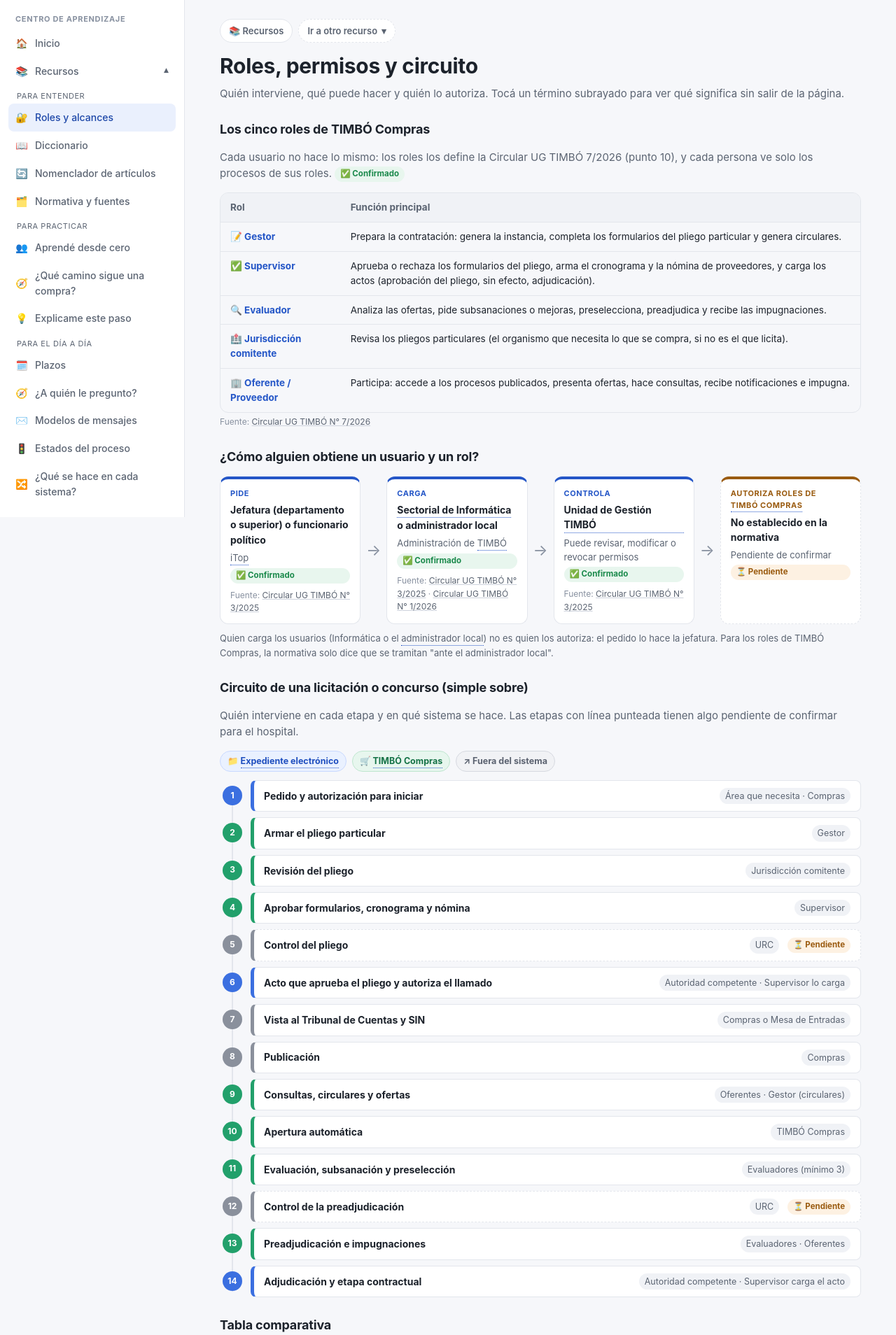
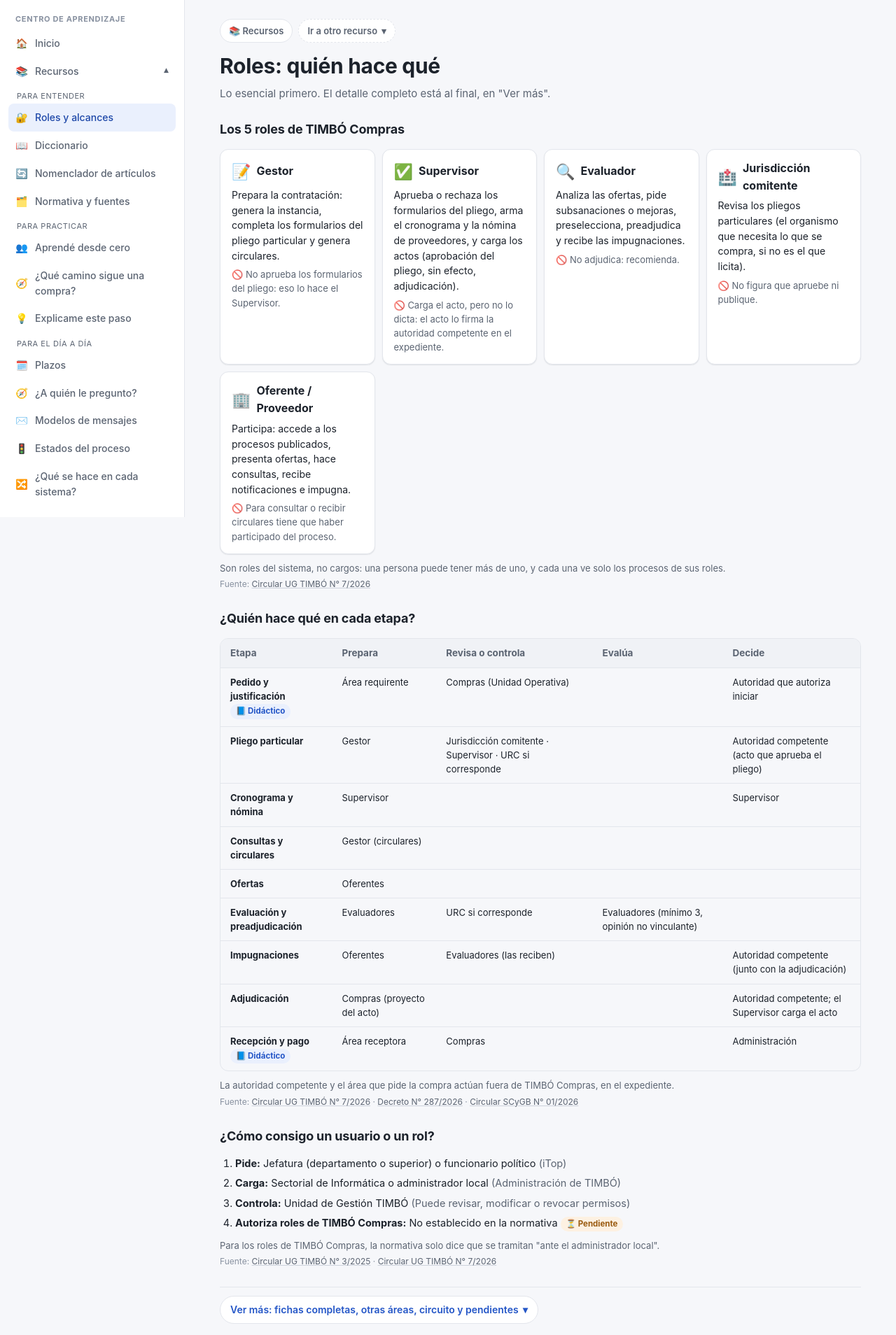
Before and after one commit to bereail/GIT-HEEP, a Flask app: page /recursos/roles in a window 1280 px wide. Shown: the part 61-1969 px from the top of the page at 70% size. Run offline with Flask 3, Linux system fonts and the light colour scheme; data that the repository does not hold is empty.

Commit message:
Roles en versión corta: 5 tarjetas, matriz por etapa, cómo pedir un rol y el detalle en "Ver más"
Co-Authored-By: Claude Opus 5.5 <noreply@anthropic.com>

```diff
--- a/centroAprendizaje/app/static/css/styles.css
+++ b/centroAprendizaje/app/static/css/styles.css
@@ -1742,7 +1742,7 @@ table.data-table { width: 100%; border-collapse: collapse; font-size: 13.5px; }
 .sis-ejemplo { list-style: none; padding: 0; margin: 0; display: grid; gap: 8px; counter-reset: paso; }
 .sis-paso { counter-increment: paso; background: var(--surface); border: 1px solid var(--border); border-left: 5px solid var(--sis); border-radius: var(--radius-sm); padding: 10px 14px; font-size: 14px; }
 .sis-paso::before { content: counter(paso) ". "; font-weight: 700; }
-.mat-tabla td { min-width: 150px; font-size: 13px; }
+.mat-tabla td { min-width: 120px; font-size: 13px; }
 .exp-buscador, .exp-etapa { padding: 18px; margin-bottom: 14px; }
 .exp-preguntas { display: grid; gap: 6px; margin-top: 12px; }
 .exp-pregunta { border: 1px solid var(--border); border-radius: var(--radius-sm); padding: 10px 14px; background: var(--surface); }
@@ -1778,3 +1778,17 @@ table.data-table { width: 100%; border-collapse: collapse; font-size: 13.5px; }
 @keyframes rec-aparece { from { opacity: 0; transform: translateY(-4px); } to { opacity: 1; transform: none; } }
 @media (prefers-reduced-motion: reduce) { .rec-desplegable__cuerpo, .nav-grupo[open] > :not(summary) { animation: none; } .rec-desplegable__flecha, .nav-grupo__flecha { transition: none; } }
 @media (max-width: 760px) { .rec-desplegable__cuerpo { grid-template-columns: 1fr; } .rec-desplegable__todo { justify-self: start; } }
+
+/* ------------------------------------------------- Roles (versión corta) -- */
+.rol-tarjetas { display: grid; grid-template-columns: repeat(auto-fill, minmax(210px, 1fr)); gap: 10px; }
+.rol-tarjeta { padding: 14px 16px; display: grid; gap: 6px; align-content: start; }
+.rol-tarjeta__head { display: flex; align-items: center; gap: 8px; font-size: 16px; }
+.rol-tarjeta__icono { font-size: 22px; }
+.rol-tarjeta p { margin: 0; font-size: 14px; }
+.rol-tarjeta__no { color: var(--text-muted); font-size: 13px !important; }
+.rol-pasos { margin: 0; padding-left: 22px; display: grid; gap: 6px; font-size: 14.5px; }
+.rol-mas { margin-top: 18px; border-top: 1px solid var(--border); padding-top: 12px; }
+.rol-mas > summary { list-style: none; display: inline-flex; gap: 6px; align-items: center; padding: 8px 14px; border-radius: 999px; border: 1px solid var(--border); background: var(--surface); font-weight: 600; font-size: 14px; color: var(--accent); cursor: pointer; }
+.rol-mas > summary::-webkit-details-marker { display: none; }
+.rol-mas[open] > summary span { display: inline-block; transform: rotate(180deg); }
+.rol-mas[open] > :not(summary) { animation: rec-aparece .2s ease-out; }
--- a/centroAprendizaje/app/templates/recursos/roles.html
+++ b/centroAprendizaje/app/templates/recursos/roles.html
@@ -1,100 +1,59 @@
 {% extends layout %}
-{% from "recursos/_comun.html" import subnav, estado, fuentes, datos_glosario, cinco_roles with context %}
+{% from "recursos/_comun.html" import subnav, estado, fuentes, datos_glosario with context %}
 {% block titulo %}Roles y circuito — Recursos{% endblock %}
 {% block shell_clase %}admin-shell--ancho{% endblock %}
 {% block contenido %}
 {{ subnav('roles') }}
-<h1 style="margin:8px 0 4px">Roles, permisos y circuito</h1>
-<p class="text-muted" style="margin:0 0 6px">Quién interviene, qué puede hacer y quién lo autoriza. Tocá un término subrayado para ver qué significa sin salir de la página.</p>
+<h1 style="margin:8px 0 4px">Roles: quién hace qué</h1>
+<p class="text-muted" style="margin:0 0 6px">Lo esencial primero. El detalle completo está al final, en "Ver más".</p>
 
-{{ cinco_roles(roles) }}
-
-{# ---------------------------------------------------------- esquema 1 #}
-<section class="rec-bloque" data-glosario-auto>
-  <h2 class="section__title">¿Cómo alguien obtiene un usuario y un rol?</h2>
-  <div class="rec-flujo">
-    {% for p in circuito.permisos %}
-    <div class="rec-flujo__paso {{ 'rec-flujo__paso--pendiente' if p.pendiente }}">
-      <div class="rec-flujo__etiqueta">{{ p.paso }}</div>
-      <div class="rec-flujo__quien">{{ p.quien }}</div>
-      <div class="rec-flujo__como">{{ p.como }}</div>
-      {{ estado('pendiente' if p.pendiente else 'confirmado') }}
-      {{ fuentes(p.fuentes) }}
+{# ---------------------------------------------------------- los 5 roles #}
+{% set compras = roles.grupos | selectattr('slug', 'equalto', 'timbo-compras') | first %}
+<section class="rec-bloque">
+  <h2 class="section__title">Los 5 roles de TIMBÓ Compras</h2>
+  <div class="rol-tarjetas">
+    {% for r in compras.roles %}
+    <div class="card rol-tarjeta">
+      <div class="rol-tarjeta__head"><span class="rol-tarjeta__icono">{{ r.icono }}</span><b>{{ r.nombre }}</b></div>
+      <p>{{ r.resumen }}</p>
+      <p class="rol-tarjeta__no">🚫 {{ r.limitaciones.texto.split('. ')[0] | trim('.') }}.</p>
     </div>
-    {% if not loop.last %}<div class="rec-flujo__flecha" aria-hidden="true">→</div>{% endif %}
     {% endfor %}
   </div>
-  <p class="text-muted rec-nota">Quien carga los usuarios (Informática o el administrador local) no es quien los autoriza: el pedido lo hace la jefatura. Para los roles de TIMBÓ Compras, la normativa solo dice que se tramitan "ante el administrador local".</p>
-</section>
-
-{# ---------------------------------------------------------- esquema 2 #}
-<section class="rec-bloque" data-glosario-auto>
-  <h2 class="section__title">{{ circuito.titulo }}</h2>
-  <p class="text-muted" style="margin-top:0">{{ circuito.bajada }}</p>
-  <div class="rec-sistemas">
-    <span class="rec-sistema rec-sistema--expediente">📁 Expediente electrónico</span>
-    <span class="rec-sistema rec-sistema--compras">🛒 TIMBÓ Compras</span>
-    <span class="rec-sistema rec-sistema--externo">↗ Fuera del sistema</span>
-  </div>
-  <ol class="rec-circuito">
-    {% for e in circuito.etapas %}
-    <li class="rec-etapa rec-etapa--{{ e.sistema }} {{ 'rec-etapa--pendiente' if e.estado == 'pendiente' }}">
-      <details>
-        <summary>
-          <span class="rec-etapa__n">{{ e.n }}</span>
-          <span class="rec-etapa__titulo">{{ e.titulo }}</span>
-          <span class="rec-etapa__actor">{{ e.actor }}</span>
-          {% if e.estado != 'confirmado' %}{{ estado(e.estado) }}{% endif %}
-        </summary>
-        <div class="rec-etapa__detalle">{{ e.detalle }} {{ fuentes(e.fuentes) }}</div>
-      </details>
-    </li>
-    {% endfor %}
-  </ol>
-</section>
-
-{# ---------------------------------------------------------- tabla comparativa #}
-<section class="rec-bloque">
-  <h2 class="section__title">Tabla comparativa</h2>
-  <div class="table-wrap">
-    <table class="data-table rec-tabla">
-      <thead><tr><th>Rol / área</th><th>Dónde actúa</th><th>Qué hace (principal)</th><th>Quién lo asigna</th><th>Autorización previa</th></tr></thead>
-      <tbody>
-      {% for g in roles.grupos %}
-        <tr class="rec-tabla__grupo"><td colspan="5">{{ g.titulo }}</td></tr>
-        {% for r in g.roles %}
-        <tr>
-          <td><a href="#rol-{{ r.slug }}">{{ r.icono }} {{ r.nombre }}</a></td>
-          <td>{{ r.sistema }}</td>
-          <td>{{ r.funciones['items'][0] }}{% if r.funciones['items'] | length > 1 %} <span class="text-muted">(+{{ r.funciones['items'] | length - 1 }})</span>{% endif %}</td>
-          <td>{{ estado(r.designa.estado) }}<br><span class="rec-tabla__chico">{{ r.designa.texto }}</span></td>
-          <td>{{ estado(r.autorizacion.estado) }}<br><span class="rec-tabla__chico">{{ r.autorizacion.texto }}</span></td>
-        </tr>
-        {% endfor %}
-      {% endfor %}
-      </tbody>
-    </table>
-  </div>
+  <p class="text-muted rec-nota">Son roles del sistema, no cargos: una persona puede tener más de uno, y cada una ve solo los procesos de sus roles. {{ fuentes(['circ-ug-7-2026']) }}</p>
 </section>
 
 {# ---------------------------------------------------------- matriz #}
 <section class="rec-bloque">
-  <h2 class="section__title">{{ roles.matriz.titulo }}</h2>
-  <p class="text-muted" style="margin-top:0">{{ roles.matriz.bajada }}</p>
+  <h2 class="section__title">¿Quién hace qué en cada etapa?</h2>
   <div class="table-wrap">
     <table class="data-table rec-tabla mat-tabla">
       <thead><tr><th>Etapa</th>{% for c in roles.matriz.columnas %}<th>{{ c }}</th>{% endfor %}</tr></thead>
       <tbody>
         {% for f in roles.matriz.filas %}
-        <tr><td><b>{{ f.etapa }}</b><br>{{ estado(f.estado) }}</td>{% for c in f.celdas %}<td>{{ c }}</td>{% endfor %}</tr>
+        <tr><td><b>{{ f.etapa }}</b>{% if f.estado != 'confirmado' %}<br>{{ estado(f.estado) }}{% endif %}</td>{% for c in f.celdas %}<td>{{ '' if c == '—' else c }}</td>{% endfor %}</tr>
         {% endfor %}
       </tbody>
     </table>
   </div>
-  {{ fuentes(['circ-ug-7-2026', 'dec-287-2026', 'circ-scygb-1-2026', 'res-me-73-2026']) }}
+  <p class="text-muted rec-nota">La autoridad competente y el área que pide la compra actúan fuera de TIMBÓ Compras, en el expediente. {{ fuentes(['circ-ug-7-2026', 'dec-287-2026', 'circ-scygb-1-2026']) }}</p>
 </section>
 
-{# ---------------------------------------------------------- fichas #}
+{# ---------------------------------------------------------- cómo pedir un rol #}
+<section class="rec-bloque">
+  <h2 class="section__title">¿Cómo consigo un usuario o un rol?</h2>
+  <ol class="rol-pasos">
+    {% for p in circuito.permisos %}
+    <li class="{{ 'rol-pasos--pendiente' if p.pendiente }}"><b>{{ p.paso }}:</b> {{ p.quien }}{% if p.como and not p.pendiente %} <span class="text-muted">({{ p.como }})</span>{% endif %}{% if p.pendiente %} {{ estado('pendiente') }}{% endif %}</li>
+    {% endfor %}
+  </ol>
+  <p class="text-muted rec-nota">Para los roles de TIMBÓ Compras, la normativa solo dice que se tramitan "ante el administrador local". {{ fuentes(['circ-ug-3-2025', 'circ-ug-7-2026']) }}</p>
+</section>
+
+{# ---------------------------------------------------------- detalle #}
+<details class="rol-mas">
+  <summary>Ver más: fichas completas, otras áreas, circuito y pendientes <span aria-hidden="true">▾</span></summary>
+
   {% set campos = [
     ('significa', 'Qué significa'), ('funciones', 'Funciones y operaciones'), ('modulos', 'Módulos y acceso'),
     ('responsabilidades', 'Responsabilidades'), ('limitaciones', 'Limitaciones'),
@@ -121,10 +80,31 @@
   </section>
   {% endfor %}
 
+  <section class="rec-bloque" data-glosario-auto>
+    <h2 class="section__title">{{ circuito.titulo }}</h2>
+    <p class="text-muted" style="margin-top:0">{{ circuito.bajada }}</p>
+    <ol class="rec-circuito">
+      {% for e in circuito.etapas %}
+      <li class="rec-etapa rec-etapa--{{ e.sistema }} {{ 'rec-etapa--pendiente' if e.estado == 'pendiente' }}">
+        <details>
+          <summary>
+            <span class="rec-etapa__n">{{ e.n }}</span>
+            <span class="rec-etapa__titulo">{{ e.titulo }}</span>
+            <span class="rec-etapa__actor">{{ e.actor }}</span>
+            {% if e.estado != 'confirmado' %}{{ estado(e.estado) }}{% endif %}
+          </summary>
+          <div class="rec-etapa__detalle">{{ e.detalle }} {{ fuentes(e.fuentes) }}</div>
+        </details>
+      </li>
+      {% endfor %}
+    </ol>
+  </section>
+
   <section class="rec-bloque">
     <h2 class="section__title">Pendiente de confirmar</h2>
     <ul class="rec-lista">{% for p in roles.pendientes %}<li>⏳ {{ p }}</li>{% endfor %}</ul>
   </section>
+</details>
 {{ datos_glosario(glosario) }}
 {% endblock %}
 
```
Lines whose indentation alone changed are shown as unchanged.
